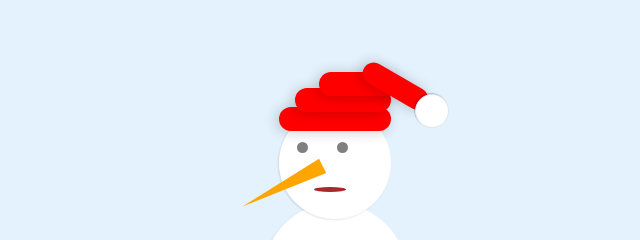
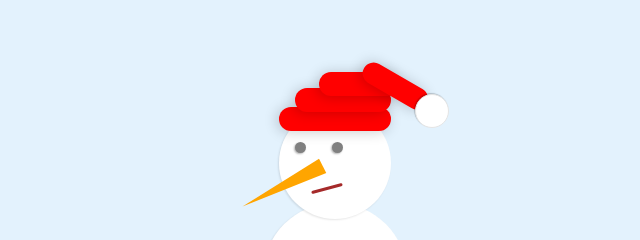
Before and after one commit to CristinaColomoiets/navidad_css, a website: page index.html in a window 1280 px wide. Shown: the part 173-413 px from the top of the page, 585-1225 px from the left. Drawn offline with Linux system fonts and the light colour scheme.

Commit message:
he mejorado las sombra de los ojos y la posicion de la boca

```diff
--- a/css/style.css
+++ b/css/style.css
@@ -176,7 +176,8 @@ body{
   height: .7rem;
   background-color: grey;
   border-radius: 50%;
-  margin: 0 .9rem;
+  margin: 0 .8rem;
+  box-shadow: -1px 1px 2px 0px rgb(0 0 0 / 30%);
 }
 
 .wrapper__snowman .nose{
@@ -192,14 +193,14 @@ body{
 
 .wrapper__snowman .mouth{
   width: 2rem;
-  height: .3rem;
+  height: .2rem;
   background-color: brown;
-  border-radius: 50%;
+  border-radius: 1rem;
   position: absolute;
   top: 5rem;
-  left: 2.2rem;
-  transform-origin: center;
-  /* transform: skew(-20deg); */
+  left: 2rem;
+  transform-origin:center;
+  transform:rotate(-15deg);
 }
 
 .wrapper__snowman .hands{
```
